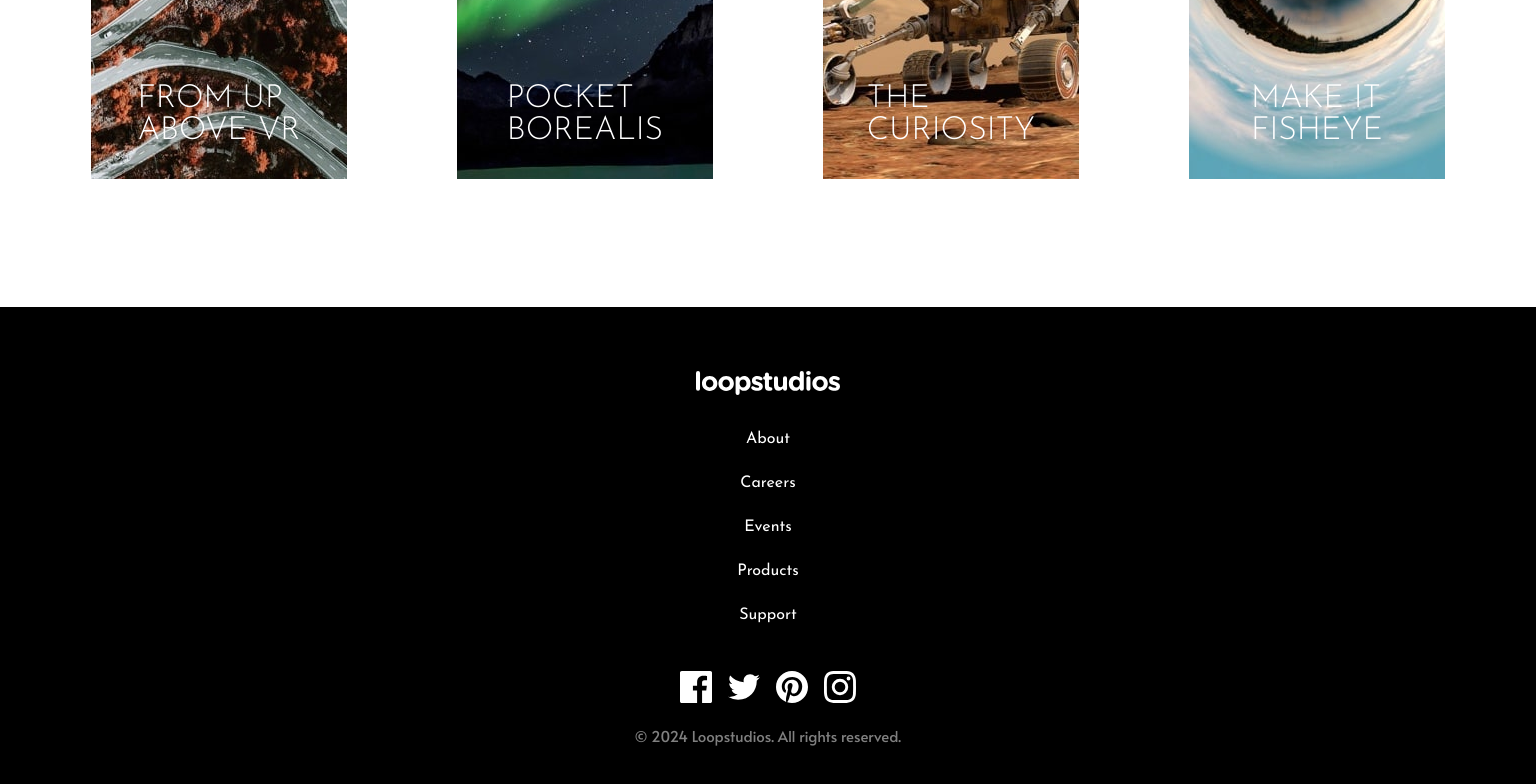
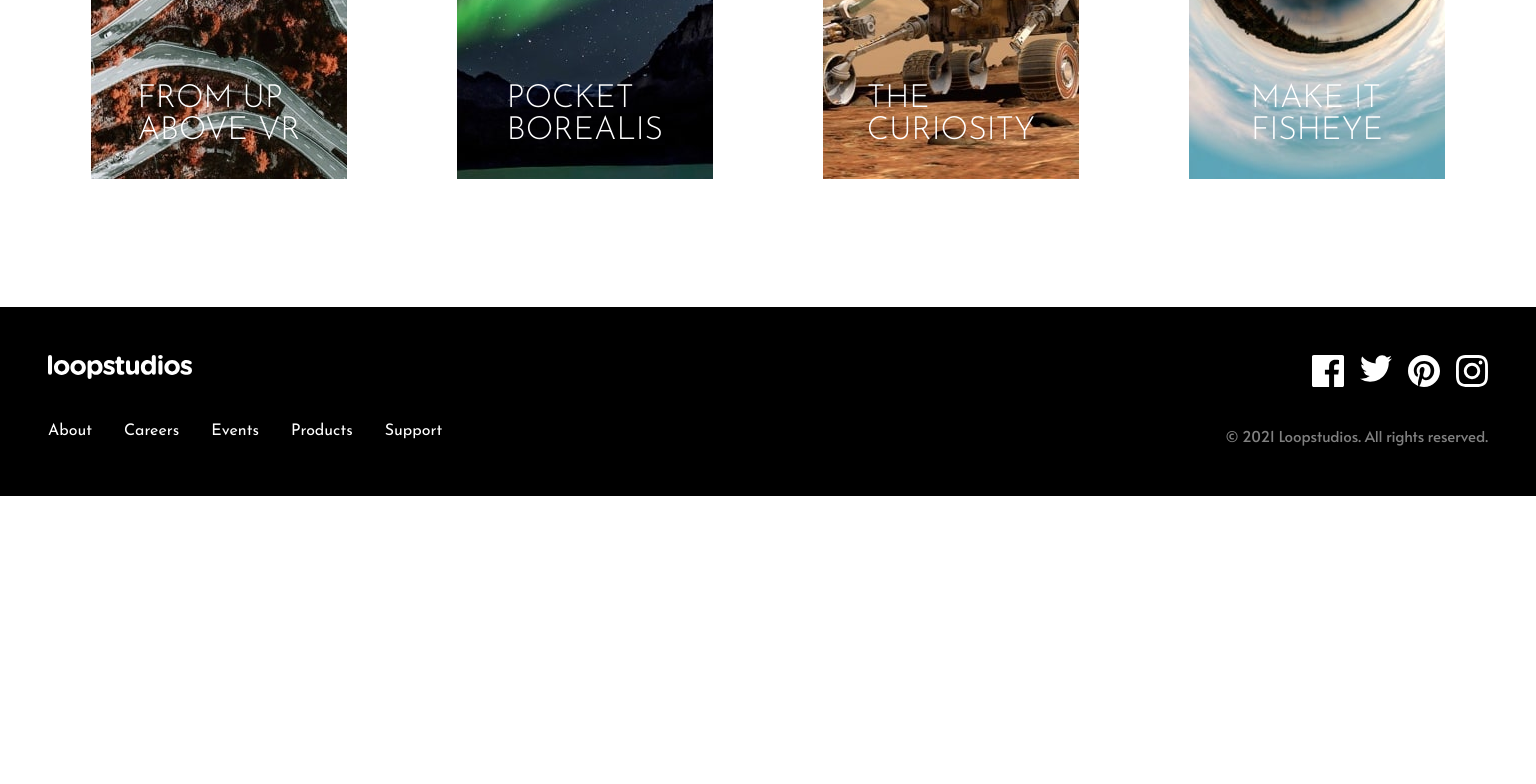
Before and after one commit to bowen-anth/loopstudios-landing-page, a plain HTML site: page index.html in a window 1536 px wide. Shown: the part 2247-3031 px from the top of the page. After the commit the page ends 2743 px from the top, so only its background shows below. Drawn offline with Linux system fonts and the light colour scheme.

Commit message:
added desktop view footer

```diff
--- a/index.html
+++ b/index.html
@@ -278,6 +278,68 @@
     </footer>
     <!-- Mobile Footer: End -->
     <!-- Desktop Footer: Start -->
+    <footer class="footer-desktop">
+      <div class="footer-top-container">
+        <a href="#"
+          ><img
+            src="images/logo.svg"
+            width="144px"
+            height="auto"
+            alt="loopstudios logo"
+        /></a>
+        <div class="item-container-desktop">
+          <a href="#">
+            <img
+              class="footer-icon"
+              src="images/icon-facebook.svg"
+              alt="facebook icon"
+              width="32px"
+              height="auto"
+            />
+          </a>
+          <a href="#">
+            <img
+              class="footer-icon"
+              src="images/icon-twitter.svg"
+              alt="twitter icon"
+              width="32px"
+              height="auto"
+            />
+          </a>
+          <a href="#">
+            <img
+              class="footer-icon"
+              src="images/icon-pinterest.svg"
+              alt="pinterest icon"
+              width="32px"
+              height="auto"
+            />
+          </a>
+          <a href="#">
+            <img
+              class="footer-icon"
+              src="images/icon-instagram.svg"
+              alt="instagram icon"
+              width="32px"
+              height="auto"
+          /></a>
+        </div>
+      </div>
+      <div class="footer-bottom-container">
+        <div class="desktop-item-container">
+          <ul>
+            <li><a href="#">About</a></li>
+            <li><a href="#">Careers</a></li>
+            <li><a href="#">Events</a></li>
+            <li><a href="#">Products</a></li>
+            <li><a href="#">Support</a></li>
+          </ul>
+        </div>
+        <p class="footer-desktop-copyright">
+          © 2021 Loopstudios. All rights reserved.
+        </p>
+      </div>
+    </footer>
     <!-- Desktop Footer: End -->
   </body>
 </html>
--- a/style.css
+++ b/style.css
@@ -197,14 +197,6 @@ a:focus {
   display: flex;
 }
 
-/* .creation-item.two .creation-item-p {
-  background: linear-gradient(
-    180deg,
-    rgba(0, 0, 0, 0) 0%,
-    rgba(0, 0, 0, 0.6) 100%
-  );
-} */
-
 .creation-item.two {
   background-color: rgba(0, 0, 0, 0.1);
   background-image: url("images/mobile/image-night-arcade.jpg");
@@ -359,13 +351,15 @@ a:focus {
 
 @media (max-width: 1400px) {
   .header.desktop,
-  .creation-desktop-item-p {
+  .creation-desktop-item-p,
+  .footer-desktop {
     display: none;
   }
 }
 
 @media (min-width: 1400px) {
-  .header.mobile {
+  .header.mobile,
+  .footer {
     display: none;
   }
   .links-ul.desktop {
@@ -533,4 +527,34 @@ a:focus {
   .creation-desktop-item-p.grid {
     margin-left: 3rem;
   }
+  .footer-desktop {
+    background-color: black;
+    padding: 3rem;
+  }
+  .footer-top-container {
+    display: flex;
+    justify-content: space-between;
+  }
+  .item-container-desktop {
+    display: flex;
+    gap: 1rem;
+  }
+  .desktop-item-container ul {
+    display: flex;
+    gap: 2rem;
+  }
+  .footer-desktop-copyright {
+    color: #fff;
+    font-family: "Alata";
+    font-size: 0.9375rem;
+    font-style: normal;
+    font-weight: 400;
+    line-height: 1.5625rem; /* 166.667% */
+    opacity: 0.5;
+  }
+  .footer-bottom-container {
+    margin-top: 2rem;
+    display: flex;
+    justify-content: space-between;
+  }
 }
```
